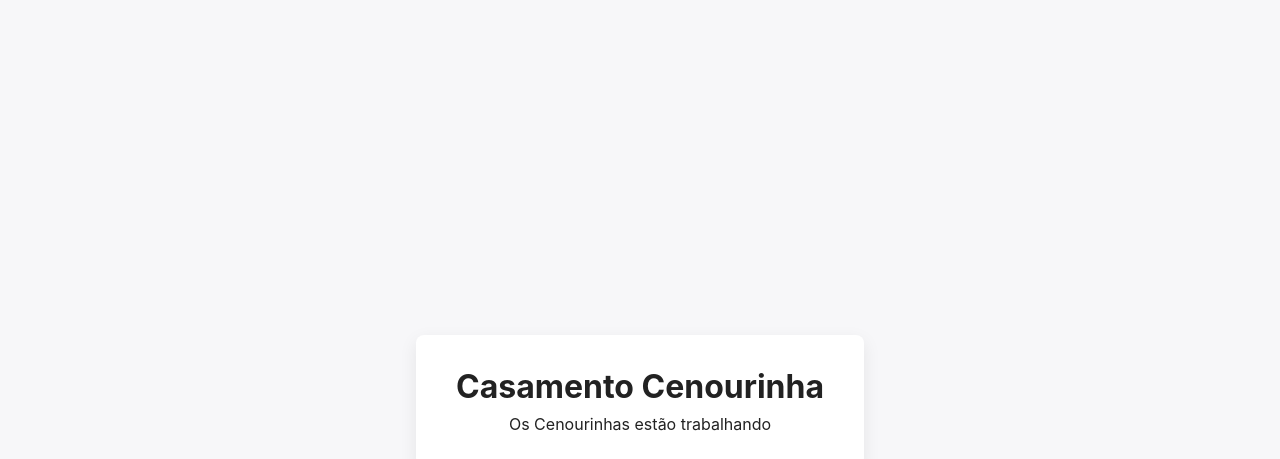
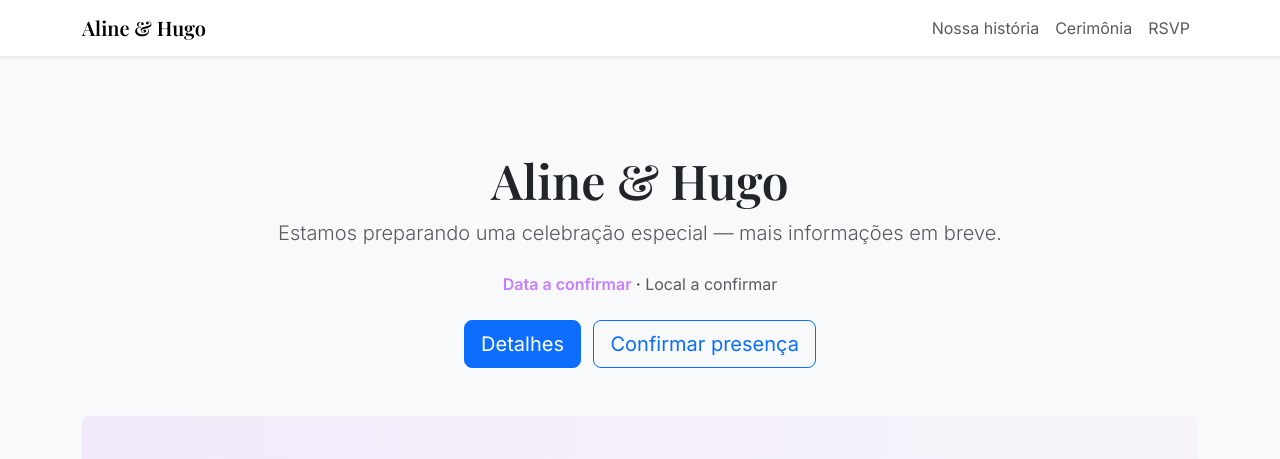
Before and after one commit to hugodavilat/cenourinhas, a Django app: page / in a window 1280 px wide. Shown: the top 459 px of the page. Run offline with Django 4.2, Linux system fonts and the light colour scheme.

Commit message:
Initial ugly layout.

```diff
--- a/core/views.py
+++ b/core/views.py
@@ -2,5 +2,13 @@ from django.shortcuts import render
 
 
 def home(request):
-    """Render the simple under-development homepage."""
-    return render(request, 'index.html', {'message': 'Os Cenourinhas estão trabalhando'})
+    """Render the wedding homepage for Aline and Hugo."""
+    context = {
+        'bride': 'Aline',
+        'groom': 'Hugo',
+        'wedding_date': 'Data a confirmar',
+        'venue': 'Local a confirmar',
+        'address': '',
+        'message': 'Estamos preparando uma celebração especial — mais informações em breve.'
+    }
+    return render(request, 'index.html', context)
--- /dev/null
+++ b/templates/base.html
@@ -0,0 +1,46 @@
+<!doctype html>
+<html lang="pt-br">
+  <head>
+    <meta charset="utf-8">
+    <meta name="viewport" content="width=device-width, initial-scale=1">
+    <title>{% block title %}Aline & Hugo — Casamento{% endblock %}</title>
+    <link href="https://cdn.jsdelivr.net/npm/bootstrap@5.3.2/dist/css/bootstrap.min.css" rel="stylesheet">
+    <link href="https://fonts.googleapis.com/css2?family=Playfair+Display:wght@600;700&family=Inter:wght@300;400;600&display=swap" rel="stylesheet">
+    <style>
+      :root { --accent:#c77dff; --muted:#6b7280 }
+      body { font-family: Inter, system-ui, -apple-system, 'Segoe UI', Roboto, 'Helvetica Neue', Arial; }
+      .display-font { font-family: 'Playfair Display', serif; }
+      .accent { color: var(--accent) }
+      .accent-bg { background: linear-gradient(90deg, rgba(199,125,255,0.12), rgba(199,125,255,0.04)); }
+    </style>
+    {% block head %}{% endblock %}
+  </head>
+  <body class="bg-light text-dark">
+    <nav class="navbar navbar-expand-lg bg-white shadow-sm">
+      <div class="container">
+        <a class="navbar-brand display-font" href="#">Aline & Hugo</a>
+        <button class="navbar-toggler" type="button" data-bs-toggle="collapse" data-bs-target="#nav" aria-controls="nav" aria-expanded="false" aria-label="Toggle navigation">
+          <span class="navbar-toggler-icon"></span>
+        </button>
+        <div class="collapse navbar-collapse" id="nav">
+          <ul class="navbar-nav ms-auto">
+            <li class="nav-item"><a class="nav-link" href="#our-story">Nossa história</a></li>
+            <li class="nav-item"><a class="nav-link" href="#details">Cerimônia</a></li>
+            <li class="nav-item"><a class="nav-link" href="#rsvp">RSVP</a></li>
+          </ul>
+        </div>
+      </div>
+    </nav>
+
+    <main class="py-5">
+      <div class="container">{% block content %}{% endblock %}</div>
+    </main>
+
+    <footer class="py-4 mt-5 bg-white border-top">
+      <div class="container text-center text-muted small">&copy; <span class="fw-semibold">Aline & Hugo</span> — Feito com ❤️</div>
+    </footer>
+
+    <script src="https://cdn.jsdelivr.net/npm/bootstrap@5.3.2/dist/js/bootstrap.bundle.min.js"></script>
+    {% block scripts %}{% endblock %}
+  </body>
+  </html>
--- a/templates/index.html
+++ b/templates/index.html
@@ -1,20 +1,66 @@
-<!doctype html>
-<html lang="en">
-  <head>
-    <meta charset="utf-8">
-    <meta name="viewport" content="width=device-width,initial-scale=1">
-    <title>Casamento Cenourinha</title>
-    <style>
-      body { font-family: -apple-system, BlinkMacSystemFont, 'Segoe UI', Roboto, Helvetica, Arial, sans-serif; background:#f7f7f9; color:#222; display:flex; align-items:center; justify-content:center; height:100vh; margin:0 }
-      .card { background:white; padding:2rem 2.5rem; border-radius:8px; box-shadow:0 6px 18px rgba(0,0,0,0.08); text-align:center; max-width:520px }
-      h1 { margin:0 0 0.5rem 0 }
-      p { margin:0.25rem 0 0 }
-    </style>
-  </head>
-  <body>
-    <div class="card">
-      <h1>Casamento Cenourinha</h1>
-      <p>{{ message }}</p>
+{% extends 'base.html' %}
+
+{% block title %}Aline & Hugo — Nosso Casamento{% endblock %}
+
+{% block content %}
+  <section class="text-center py-5">
+    <div class="row justify-content-center">
+      <div class="col-lg-8">
+        <h1 class="display-font mb-2" style="font-size:3rem">Aline & Hugo</h1>
+        <p class="lead text-muted mb-4">{{ message }}</p>
+        <p class="mb-4"><strong class="accent">{{ wedding_date }}</strong> &middot; <span class="text-muted">{{ venue }}</span></p>
+        <div>
+          <a href="#details" class="btn btn-primary btn-lg me-2">Detalhes</a>
+          <a href="#rsvp" class="btn btn-outline-primary btn-lg">Confirmar presença</a>
+        </div>
+      </div>
     </div>
-  </body>
-</html>
+  </section>
+
+  <section id="our-story" class="py-5 accent-bg rounded-3 mb-4">
+    <div class="row align-items-center">
+      <div class="col-md-6">
+        <h2 class="display-font">Nossa história</h2>
+        <p class="text-muted">Era uma vez... (um pequeno resumo romântico pode ser colocado aqui). Aline e Hugo se conheceram, se apaixonaram e agora celebram com amigos e família.</p>
+      </div>
+      <div class="col-md-6 text-md-end mt-4 mt-md-0">
+        <img src="https://images.unsplash.com/photo-1524504388940-b1c1722653e1?w=900&q=60&auto=format&fit=crop" class="img-fluid rounded" alt="Casal">
+      </div>
+    </div>
+  </section>
+
+  <section id="details" class="py-4">
+    <div class="row">
+      <div class="col-md-6 mb-3">
+        <h3>Cerimônia</h3>
+        <p class="text-muted mb-1"><strong>Quando:</strong> {{ wedding_date }}</p>
+        <p class="text-muted"><strong>Onde:</strong> {{ venue }} {% if address %} — {{ address }}{% endif %}</p>
+      </div>
+      <div class="col-md-6 mb-3">
+        <h3>Informações</h3>
+        <p class="text-muted">Mais detalhes sobre traje, estacionamento e horários serão atualizados aqui.</p>
+      </div>
+    </div>
+  </section>
+
+  <section id="gallery" class="py-4">
+    <h3 class="mb-3">Galeria</h3>
+    <div class="row g-3">
+      <div class="col-6 col-md-3"><img src="https://images.unsplash.com/photo-1507003211169-0a1dd7228f2d?w=600&q=60&auto=format&fit=crop" class="img-fluid rounded" alt="gallery"></div>
+      <div class="col-6 col-md-3"><img src="https://images.unsplash.com/photo-1519681393784-d120267933ba?w=600&q=60&auto=format&fit=crop" class="img-fluid rounded" alt="gallery"></div>
+      <div class="col-6 col-md-3"><img src="https://images.unsplash.com/photo-1524504388940-b1c1722653e1?w=600&q=60&auto=format&fit=crop" class="img-fluid rounded" alt="gallery"></div>
+      <div class="col-6 col-md-3"><img src="https://images.unsplash.com/photo-1512453979798-5ea266f8880c?w=600&q=60&auto=format&fit=crop" class="img-fluid rounded" alt="gallery"></div>
+    </div>
+  </section>
+
+  <section id="rsvp" class="py-5">
+    <div class="row justify-content-center">
+      <div class="col-md-8 text-center">
+        <h3>Confirmar presença</h3>
+        <p class="text-muted">Por favor confirme sua presença até que a data seja definida.</p>
+        <a class="btn btn-success btn-lg" href="mailto:your-email@example.com?subject=RSVP%20Aline%20e%20Hugo">Enviar RSVP</a>
+      </div>
+    </div>
+  </section>
+
+{% endblock %}
```
